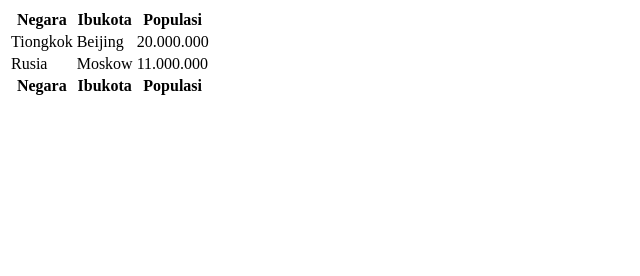
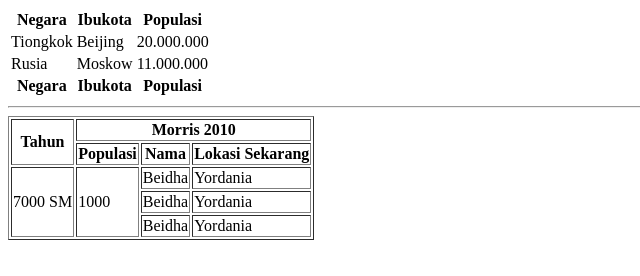
Before and after one commit to syfanadya/HTML, a plain HTML site: page table.html in a window 1280 px wide. Shown: the whole page, without its empty margins (0-640 px from the left). Drawn offline with Linux system fonts and the light colour scheme.

Commit message:
Menggabungkan Kolom dan Baris di Tabel HTML

```diff
--- a/table.html
+++ b/table.html
@@ -33,6 +33,36 @@
                 <th>Populasi</th>
             </tr>
         </tfoot>
+    </table >
+    <hr>
+    <table border="1">
+        <thead>
+            <tr>
+                <th rowspan="2">Tahun</th>
+                <th colspan="3">Morris 2010</th>
+            </tr>
+            <tr>
+                <th>Populasi</th>
+                <th>Nama</th>
+                <th>Lokasi Sekarang</th>
+            </tr>
+        </thead>
+        <tbody>
+            <tr>
+                <td rowspan="3">7000 SM</td>
+                <td rowspan="3">1000</td>
+                <td>Beidha</td>
+                <td>Yordania</td>
+            </tr>
+            <tr>
+                <td>Beidha</td>
+                <td>Yordania</td>
+            </tr>
+            <tr>
+                <td>Beidha</td>
+                <td>Yordania</td>
+            </tr>
+        </tbody>
     </table>
 </body>
 </html>
```
